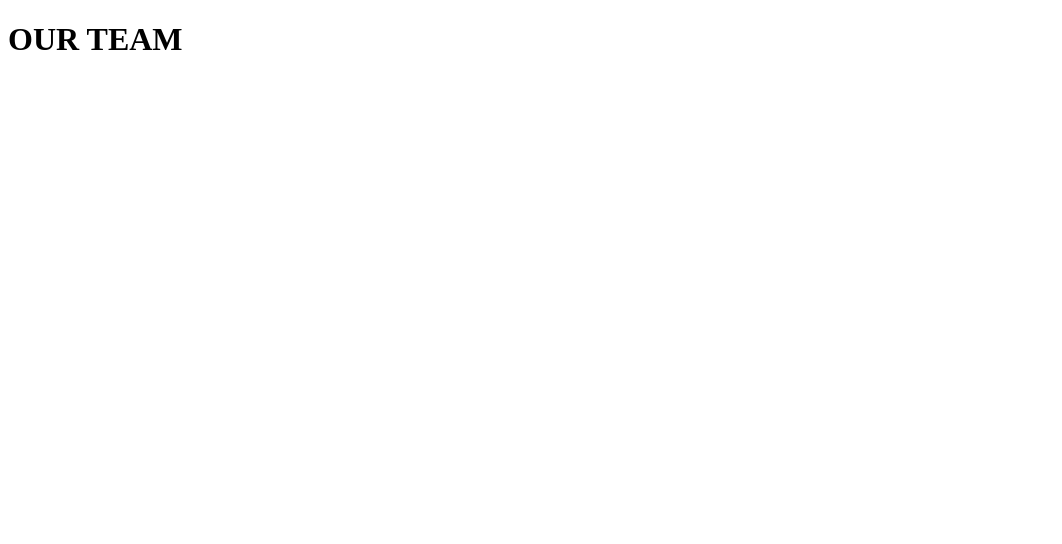
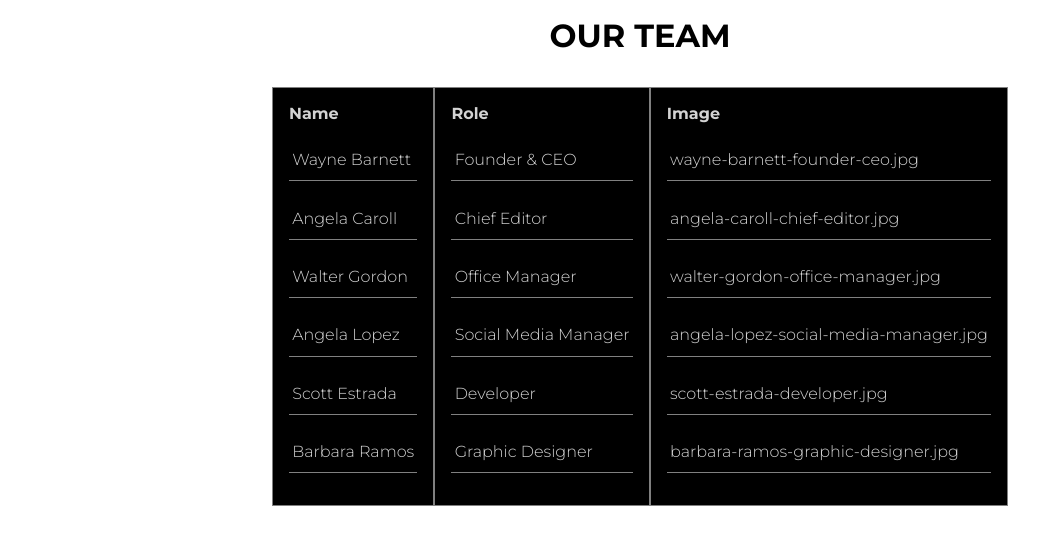
Before and after one commit to GiuliaSetti/js-our-team, a plain HTML site: page index.html in a window 1280 px wide. Shown: the whole page, without its empty margins (0-1062 px from the left). Drawn offline with Linux system fonts and the light colour scheme.

Commit message:
js: milestone 2, print on page

```diff
--- a/css/style.css
+++ b/css/style.css
@@ -0,0 +1,36 @@
+* {
+    margin: 0;
+    padding: 0;
+    box-sizing: border-box;
+}
+
+.debug *{
+    font-family: 'Montserrat', sans-serif;
+}
+
+h1{
+    text-align: center;
+    padding: 1rem;
+}
+
+ul{
+    list-style: none;
+    padding: 1rem;
+
+    background-color: black;
+    color: lightgray;
+    border: gray 1px solid;
+}
+
+ul li{
+    margin: 1rem 0;
+    padding: 0.7rem 0.2rem;
+    border-bottom: 1px solid gray;
+}
+
+#our_team{
+    max-width: 1200px;
+    display: flex;
+    margin: 1rem auto;
+    justify-content: center;
+}
--- a/index.html
+++ b/index.html
@@ -5,15 +5,43 @@
     <meta http-equiv="X-UA-Compatible" content="IE=edge">
     <meta name="viewport" content="width=device-width, initial-scale=1.0">
 
+    <!-- google fonts -->
+    <link rel="preconnect" href="https://fonts.googleapis.com">
+    <link rel="preconnect" href="https://fonts.gstatic.com" crossorigin>
+    <link href="https://fonts.googleapis.com/css2?family=Montserrat:wght@300;600;700&display=swap" rel="stylesheet">
+
     <!-- css -->
-    <!-- <link rel="stylesheet" href="css/style.css"> -->
+    <link rel="stylesheet" href="css/style.css">
 
 
     <title>Our Team</title>
 </head>
-<body>
+<body class="debug">
 
-    <h1>OUR TEAM</h1>
+    <main>
+
+        <h1>OUR TEAM</h1>
+
+        <div id="our_team">
+            <ul id="name">
+                <h4>Name</h4>
+            </ul>
+            <ul id="role">
+                <h4>Role</h4>
+            </ul>
+            <ul id="img">
+                <h4>Image</h4>
+            </ul>
+        </div>
+
+
+
+
+
+    </main>
+
+
+
 
 
 
--- a/js/script.js
+++ b/js/script.js
@@ -76,3 +76,28 @@ for (let i = 0; i < teamMembers.length; i++) {
     console.log("Ruolo nell'azienda: " + teamMembers[i].role);
     console.log("Immagine: " + teamMembers[i].img);
 }
+
+// milestone 2
+
+const teamMembersEl = document.getElementById("our_team");
+
+const teamNameEl = document.getElementById("name");
+const teamRoleEl = document.getElementById("role");
+const teamImgEl = document.getElementById("img");
+
+
+
+for (let i = 0; i < teamMembers.length; i++) {
+
+    const name = document.createElement("li");
+    name.innerHTML = `${teamMembers[i].name}`;
+    teamNameEl.append(name);
+
+    const role = document.createElement("li");
+    role.innerHTML = `${teamMembers[i].role}`;
+    teamRoleEl.append(role);
+
+    const img = document.createElement("li");
+    img.innerText = teamMembers[i].img;
+    teamImgEl.append(img);
+}
```
